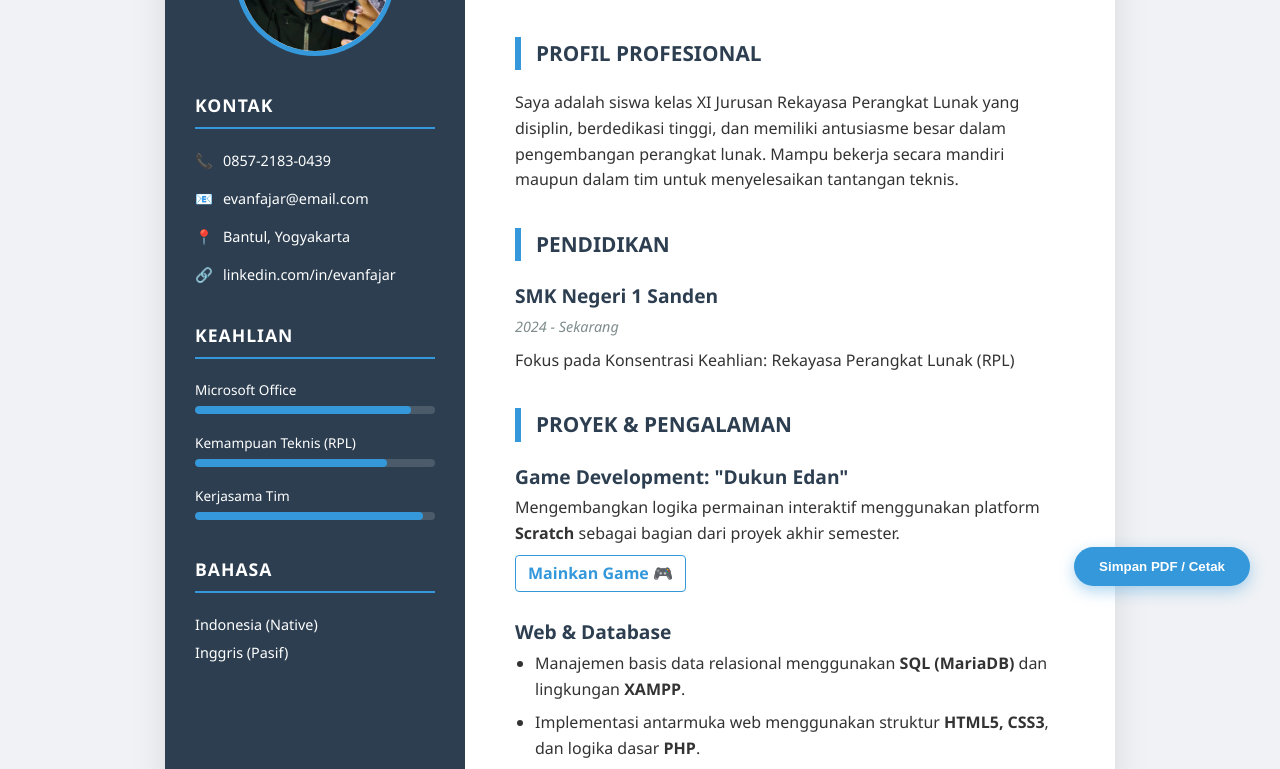
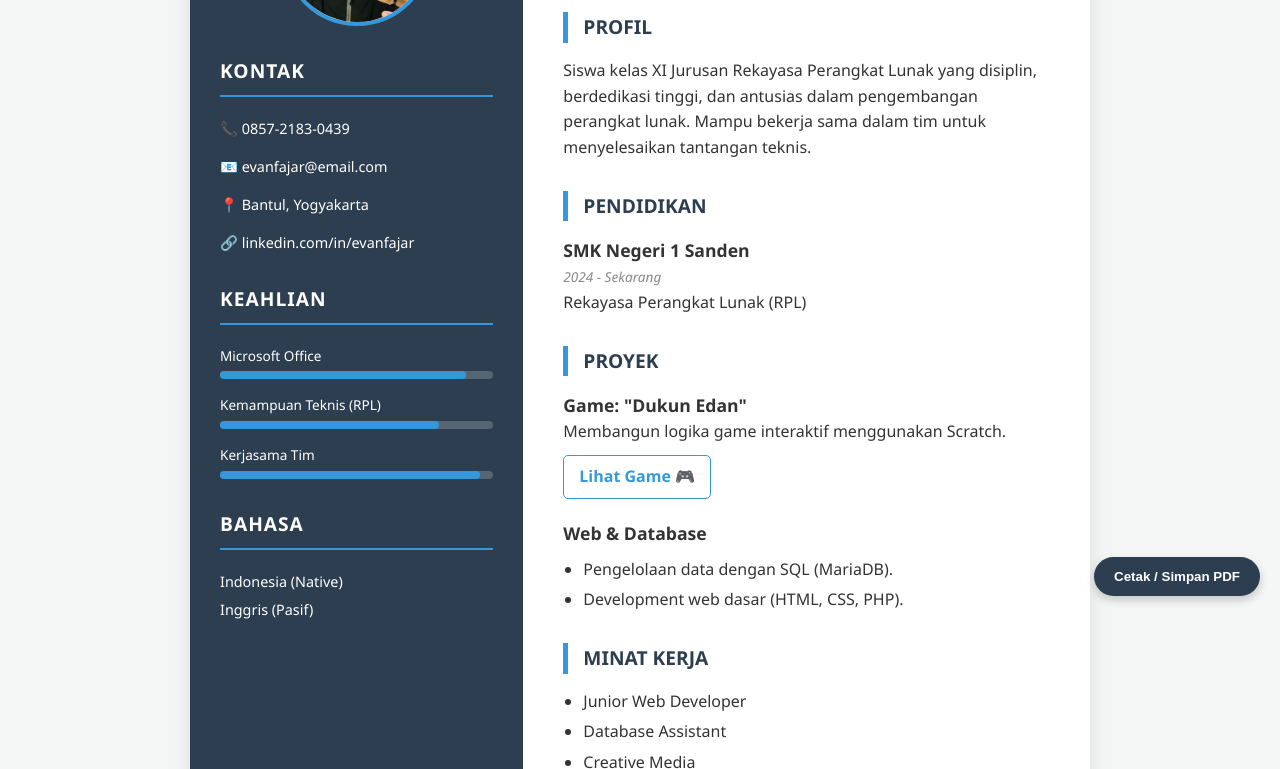
Before and after one commit to evanfajarbramantya/cv-epan, a plain HTML site: page index.html in a window 1280 px wide. Shown: the part 184-953 px from the top of the page. Drawn offline with Linux system fonts and the light colour scheme.

Commit message:
index.html

```diff
--- a/index.html
+++ b/index.html
@@ -9,57 +9,57 @@
             --primary-color: #2c3e50;
             --accent-color: #3498db;
             --text-color: #333;
-            --bg-color: #f0f2f5;
-            --sidebar-width: 300px;
+            --bg-color: #f4f7f6;
+            --white: #ffffff;
         }
 
         * { margin: 0; padding: 0; box-sizing: border-box; }
 
         body {
-            font-family: 'Segoe UI', Roboto, Helvetica, Arial, sans-serif;
+            font-family: 'Segoe UI', Tahoma, Geneva, Verdana, sans-serif;
             background-color: var(--bg-color);
             color: var(--text-color);
             line-height: 1.6;
-            padding: 40px 20px;
+            padding: 20px;
         }
 
+        /* Container Utama */
         .cv-container {
-            max-width: 950px;
+            max-width: 900px;
             margin: 0 auto;
-            background: #fff;
+            background: var(--white);
             display: flex;
-            box-shadow: 0 15px 35px rgba(0,0,0,0.1);
+            flex-wrap: wrap; /* Penting untuk responsivitas */
+            box-shadow: 0 10px 25px rgba(0,0,0,0.1);
             border-radius: 12px;
             overflow: hidden;
         }
 
         /* Sidebar Kiri */
         .sidebar {
-            width: var(--sidebar-width);
+            flex: 1 1 300px; /* Lebar dasar 300px, bisa melar */
             background-color: var(--primary-color);
             color: #fff;
             padding: 40px 30px;
-            flex-shrink: 0;
         }
 
         .profile-img {
-            width: 160px;
-            height: 160px;
+            width: 150px;
+            height: 150px;
             object-fit: cover;
             border-radius: 50%;
             display: block;
-            margin: 0 auto 25px;
-            border: 5px solid var(--accent-color);
+            margin: 0 auto 20px;
+            border: 4px solid var(--accent-color);
             background: #ecf0f1;
-            transition: transform 0.3s ease;
         }
 
         .sidebar h2 {
-            font-size: 1.1em;
+            font-size: 1.2em;
             border-bottom: 2px solid var(--accent-color);
             padding-bottom: 8px;
             margin-bottom: 20px;
-            margin-top: 35px;
+            margin-top: 30px;
             text-transform: uppercase;
             letter-spacing: 1px;
         }
@@ -72,149 +72,109 @@
             gap: 10px;
         }
 
-        .skill-container {
-            margin-bottom: 18px;
-        }
-
-        .skill-label {
-            font-size: 0.85em;
-            display: block;
-            margin-bottom: 5px;
-        }
-
+        .skill-container { margin-bottom: 15px; }
+        .skill-label { font-size: 0.85em; display: block; margin-bottom: 5px; }
         .skill-bar {
-            background: rgba(255,255,255,0.15);
+            background: rgba(255,255,255,0.2);
             height: 8px;
             border-radius: 10px;
-            overflow: hidden;
         }
-
         .skill-per {
             background: var(--accent-color);
             height: 100%;
             border-radius: 10px;
-            transition: width 1s ease-in-out;
         }
 
         /* Konten Kanan */
         .main-content {
-            padding: 50px;
-            flex-grow: 1;
+            flex: 2 1 500px; /* Lebih lebar dari sidebar */
+            padding: 40px;
+            background: var(--white);
         }
 
-        .header-title h1 {
-            font-size: 2.8em;
-            color: var(--primary-color);
-            line-height: 1.2;
-            margin-bottom: 8px;
-        }
+        .header-title { border-bottom: 2px solid #eee; margin-bottom: 30px; padding-bottom: 20px; }
+        .header-title h1 { font-size: 2.2em; color: var(--primary-color); }
+        .header-title p { color: var(--accent-color); font-weight: 600; font-size: 1.1em; }
 
-        .header-title p {
-            color: var(--accent-color);
-            font-weight: 600;
-            font-size: 1.15em;
-            margin-bottom: 40px;
-        }
-
-        .section {
-            margin-bottom: 35px;
-        }
-
+        .section { margin-bottom: 30px; }
         .section-title {
             color: var(--primary-color);
-            font-size: 1.3em;
-            border-left: 6px solid var(--accent-color);
+            font-size: 1.2em;
+            border-left: 5px solid var(--accent-color);
             padding-left: 15px;
-            margin-bottom: 20px;
+            margin-bottom: 15px;
             text-transform: uppercase;
             font-weight: 700;
         }
 
-        .exp-item {
-            margin-bottom: 25px;
-        }
+        .exp-item { margin-bottom: 20px; }
+        .exp-item h3 { font-size: 1.1em; color: #333; }
+        .exp-date { font-size: 0.85em; color: #888; font-style: italic; }
 
-        .exp-item h3 {
-            font-size: 1.2em;
-            color: #2c3e50;
-            margin-bottom: 3px;
-        }
-
-        .exp-date {
-            font-size: 0.9em;
-            color: #7f8c8d;
-            font-style: italic;
-            margin-bottom: 10px;
-        }
-
-        ul {
-            padding-left: 20px;
-        }
-
-        li {
-            margin-bottom: 8px;
-        }
+        ul { padding-left: 20px; margin-top: 10px; }
+        li { margin-bottom: 5px; }
 
         .game-link {
             display: inline-block;
-            margin-top: 8px;
+            margin-top: 10px;
             color: var(--accent-color);
             text-decoration: none;
             font-weight: bold;
-            padding: 5px 12px;
+            padding: 8px 15px;
             border: 1px solid var(--accent-color);
-            border-radius: 4px;
-            transition: all 0.3s ease;
+            border-radius: 5px;
+            transition: 0.3s;
         }
-
         .game-link:hover {
             background: var(--accent-color);
             color: #fff;
         }
 
+        /* Tombol Cetak */
         .btn-print {
             position: fixed;
-            bottom: 30px;
-            right: 30px;
-            padding: 12px 25px;
-            background: var(--accent-color);
+            bottom: 20px;
+            right: 20px;
+            padding: 12px 20px;
+            background: var(--primary-color);
             color: white;
             border: none;
-            border-radius: 50px;
+            border-radius: 30px;
             cursor: pointer;
+            box-shadow: 0 4px 10px rgba(0,0,0,0.2);
             font-weight: bold;
-            box-shadow: 0 5px 15px rgba(52, 152, 219, 0.4);
-            z-index: 1000;
-            transition: transform 0.2s;
+            z-index: 100;
         }
 
-        .btn-print:hover { transform: scale(1.05); }
+        /* Media Query untuk HP */
+        @media (max-width: 600px) {
+            body { padding: 10px; }
+            .sidebar, .main-content { padding: 30px 20px; }
+            .header-title h1 { font-size: 1.8em; }
+            .cv-container { border-radius: 0; }
+        }
 
+        /* Aturan Cetak */
         @media print {
             .btn-print { display: none; }
             body { padding: 0; background: #fff; }
             .cv-container { box-shadow: none; border: none; width: 100%; max-width: 100%; }
         }
-
-        @media (max-width: 768px) {
-            .cv-container { flex-direction: column; }
-            .sidebar { width: 100%; }
-        }
     </style>
 </head>
 <body>
 
-    <button class="btn-print" onclick="window.print()">Simpan PDF / Cetak</button>
+    <button class="btn-print" onclick="window.print()">Cetak / Simpan PDF</button>
 
     <div class="cv-container">
-        <div class="sidebar">
+        <aside class="sidebar">
             <img src="epani.jpeg" alt="Foto Evan Fajar" class="profile-img">
 
             <h2>Kontak</h2>
-            <div class="contact-item"><span>📞</span> 0857-2183-0439</div>
-            <div class="contact-item"><span>📧</span> evanfajar@email.com</div>
-            <div class="contact-item"><span>📍</span> Bantul, Yogyakarta</div>
-            <div class="contact-item"><span>🔗</span> linkedin.com/in/evanfajar</div>
+            <div class="contact-item">📞 0857-2183-0439</div>
+            <div class="contact-item">📧 evanfajar@email.com</div>
+            <div class="contact-item">📍 Bantul, Yogyakarta</div>
+            <div class="contact-item">🔗 linkedin.com/in/evanfajar</div>
 
             <h2>Keahlian</h2>
             <div class="skill-container">
@@ -233,40 +193,40 @@
             <h2>Bahasa</h2>
             <p style="font-size: 0.9em; margin-bottom: 5px;">Indonesia (Native)</p>
             <p style="font-size: 0.9em;">Inggris (Pasif)</p>
-        </div>
+        </aside>
 
-        <div class="main-content">
+        <main class="main-content">
             <header class="header-title">
                 <h1>Evan Fajar B.</h1>
-                <p>Siswa SMK N 1 SANDEN | Rekayasa Perangkat Lunak</p>
+                <p>Siswa SMK N 1 SANDEN | Jurusan RPL</p>
             </header>
 
             <section class="section">
-                <div class="section-title">Profil Profesional</div>
-                <p>Saya adalah siswa kelas XI Jurusan Rekayasa Perangkat Lunak yang disiplin, berdedikasi tinggi, dan memiliki antusiasme besar dalam pengembangan perangkat lunak. Mampu bekerja secara mandiri maupun dalam tim untuk menyelesaikan tantangan teknis.</p>
+                <div class="section-title">Profil</div>
+                <p>Siswa kelas XI Jurusan Rekayasa Perangkat Lunak yang disiplin, berdedikasi tinggi, dan antusias dalam pengembangan perangkat lunak. Mampu bekerja sama dalam tim untuk menyelesaikan tantangan teknis.</p>
             </section>
 
             <section class="section">
                 <div class="section-title">Pendidikan</div>
                 <div class="exp-item">
                     <h3>SMK Negeri 1 Sanden</h3>
-                    <div class="exp-date">2024 - Sekarang</div>
-                    <p>Fokus pada Konsentrasi Keahlian: Rekayasa Perangkat Lunak (RPL)</p>
+                    <span class="exp-date">2024 - Sekarang</span>
+                    <p>Rekayasa Perangkat Lunak (RPL)</p>
                 </div>
             </section>
 
             <section class="section">
-                <div class="section-title">Proyek & Pengalaman</div>
+                <div class="section-title">Proyek</div>
                 <div class="exp-item">
-                    <h3>Game Development: "Dukun Edan"</h3>
-                    <p>Mengembangkan logika permainan interaktif menggunakan platform <strong>Scratch</strong> sebagai bagian dari proyek akhir semester.</p>
-                    <a href="https://wonderful-pie-b39dba.netlify.app/" target="_blank" class="game-link">Mainkan Game 🎮</a>
+                    <h3>Game: "Dukun Edan"</h3>
+                    <p>Membangun logika game interaktif menggunakan Scratch.</p>
+                    <a href="https://wonderful-pie-b39dba.netlify.app/" target="_blank" class="game-link">Lihat Game 🎮</a>
                 </div>
                 <div class="exp-item">
                     <h3>Web & Database</h3>
                     <ul>
-                        <li>Manajemen basis data relasional menggunakan <strong>SQL (MariaDB)</strong> dan lingkungan <strong>XAMPP</strong>.</li>
-                        <li>Implementasi antarmuka web menggunakan struktur <strong>HTML5, CSS3</strong>, dan logika dasar <strong>PHP</strong>.</li>
+                        <li>Pengelolaan data dengan SQL (MariaDB).</li>
+                        <li>Development web dasar (HTML, CSS, PHP).</li>
                     </ul>
                 </div>
             </section>
@@ -275,12 +235,11 @@
                 <div class="section-title">Minat Kerja</div>
                 <ul>
                     <li>Junior Web Developer</li>
-                    <li>Database Administrator Assistant</li>
-                    <li>Software Quality Assurance</li>
-                    <li>Creative Digital Media</li>
+                    <li>Database Assistant</li>
+                    <li>Creative Media</li>
                 </ul>
             </section>
-        </div>
+        </main>
     </div>
 
 </body>
```
